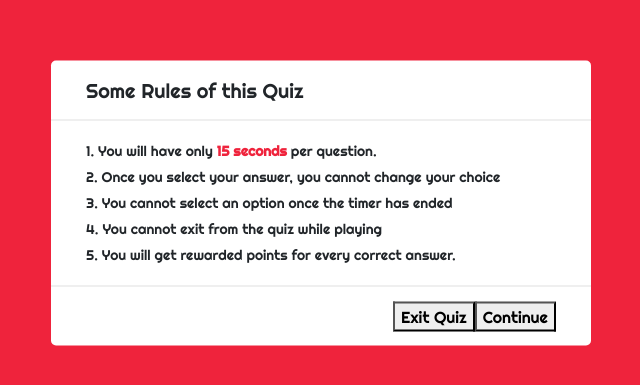
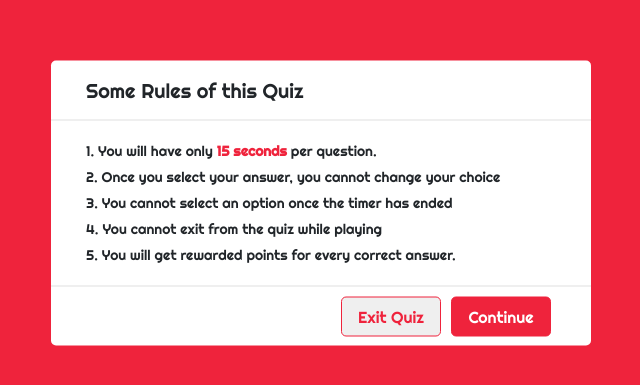
Before and after one commit to GethinDavies1990/CI_MS2_DTR, a website: page quiz.html in a window 1280 px wide. Shown: the part 197-582 px from the top of the page, without its empty margins (319-959 px from the left). Drawn offline with nearby package versions, Linux system fonts and the light colour scheme.

Commit message:
quiz: styled buttons to start and quit

```diff
--- a/assets/css/style.css
+++ b/assets/css/style.css
@@ -153,6 +153,43 @@ h1, h2, h3, h4 {
     padding: 0 35px;
     border-top: 1px solid #e0e0e0;
 }
+
+.info-box .buttons button {
+    margin: 0 5px;
+    height: 40px;
+    width: 100px;
+    border: 1px solid #EF233C;
+    border-radius: 5px;
+    color: #fff;
+    font-size: 16px;
+    font-weight: 500;
+    cursor: pointer;
+    transition: all 0.3s ease;
+}
+
+.buttons button.restart {
+    color: #fff;
+    border-color: #EF233C;
+    background-color: #EF233C;
+}
+
+.buttons button.restart:hover {
+    background-color: #50C878;
+}
+
+.buttons button.quit {
+    color: #EF233C;
+    border-color: #EF233C;
+}
+
+.buttons button.quit:hover {
+    color: #fff;
+    background-color: #111;
+}
+
+
+
+
 /* Score Tracker/Top scorer api table */
 
 .stat-heading {
--- a/quiz.html
+++ b/quiz.html
@@ -50,7 +50,7 @@
                 </div>
                 <div class="buttons">
                     <button class="quit">Exit Quiz</button>
-                    <button class="Restart">Continue</button>
+                    <button class="restart">Continue</button>
                 </div>
             </div>
         </div>
```
